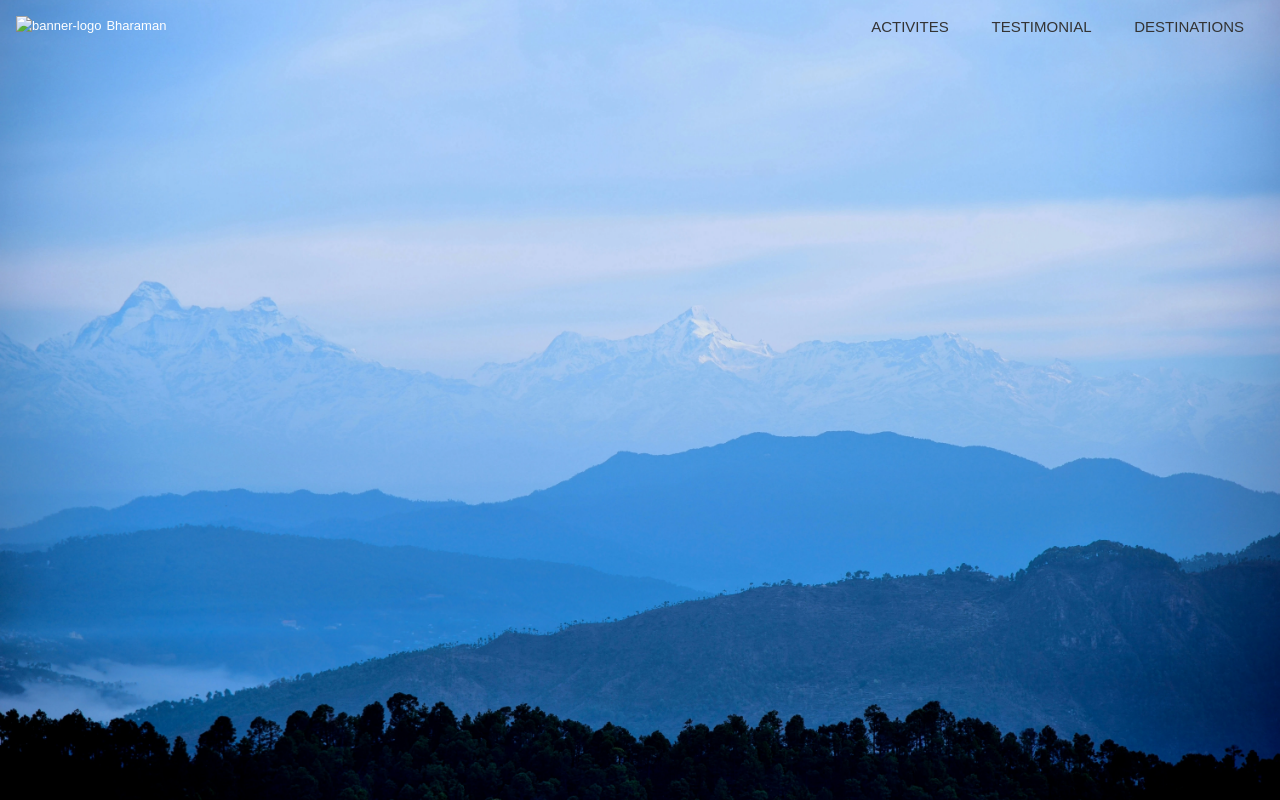
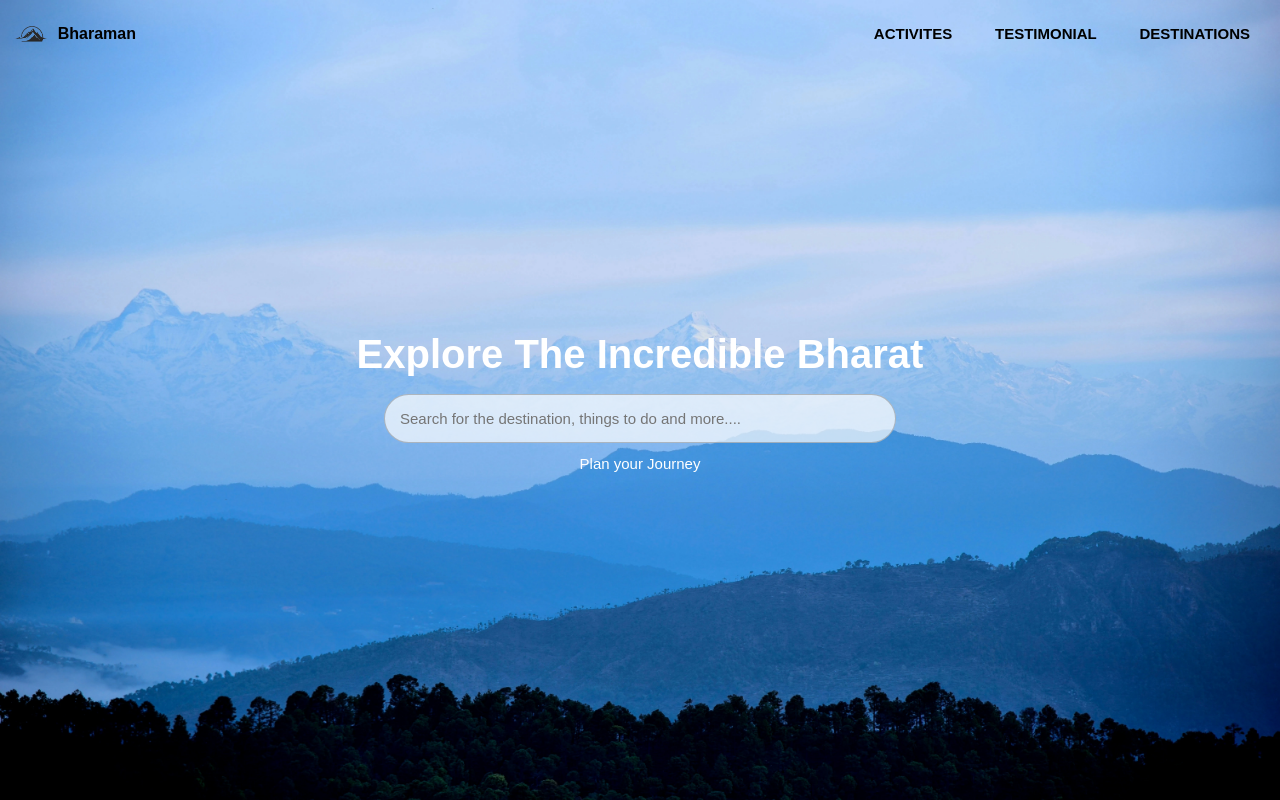
Before and after one commit to ShubhMHUi/Bhraman, a plain HTML site: page index.html in a window 1280 px wide. Drawn offline with Linux system fonts and the light colour scheme.

Commit message:
minor changes

```diff
--- a/index.html
+++ b/index.html
@@ -6,6 +6,7 @@
     <meta name="viewport" content="width=device-width, initial-scale=1.0" />
     <link rel="stylesheet" href="normalize.css" />
     <link rel="stylesheet" href="style.css" />
+    <link rel="icon" href="img/favicon.ico" type="icon/x-icon" />
     <title>Bhraman</title>
   </head>
   <body>
@@ -14,7 +15,9 @@
         <img class="header_bg" src="img/2.webp" alt="img" />
         <nav class="navbar">
           <ul class="navbar_brand">
-            <li class="navbar_brand-logo"><img src="" alt="banner-logo" /></li>
+            <li class="navbar_brand-logo">
+              <img src="img/logo.png" alt="banner-logo" />
+            </li>
             <li class="navbar_brand-name">Bharaman</li>
           </ul>
           <div class="navbar-links">
@@ -23,29 +26,23 @@
             <a href="#">DESTINATIONS</a>
           </div>
         </nav>
+
+        <section class="header-content">
+          <h2 class="header-content-title">
+            Explore The Incredible <span> Bharat</span>
+          </h2>
+          <input
+            type="search"
+            name="search"
+            placeholder="Search for the destination, things to do and more...."
+            id="search"
+          />
+          <div class="header-content-link">
+            <i></i>
+            <p>Plan your Journey</p>
+          </div>
+        </section>
       </header>
-
-      <!-- <header class="banner">
-        <nav class="banner-nav">
-          <div class="banner-logo">
-            <img src="" alt="" />
-            <p>Bhraman</p>
-          </div>
-          <ul class="banner-nav-items">
-            <li>ACTIVITES</li>
-            <li>TESTIMONIAL</li>
-            <li>DESTINATIONS</li>
-          </ul>
-        </nav>
-        <div>
-          <h2>Explore The Incredible <span> Bharat</span></h2>
-          <input type="search" name="" id="" />
-          <div>
-            <i></i>
-            <h6>Plan Your Journey</h6>
-          </div>
-        </div>
-      </header> -->
     </main>
   </body>
 </html>
--- a/normalize.css
+++ b/normalize.css
@@ -92,7 +92,7 @@ p {
 img {
   height: 100%;
   width: 100%;
-  object-fit: cover;
+  /* object-fit: cover; */
 }
 
 ::placeholder {
--- a/style.css
+++ b/style.css
@@ -2,10 +2,10 @@
 
 .header {
   display: grid;
-  grid-template-columns: repeat(10, 1fr);
-  grid-template-rows: repeat(7, min-content);
+  /* grid-template-columns: repeat(10, 1fr);
+  grid-template-rows: repeat(7, min-content); */
 
-  img {
+  > img {
     grid-column: 1/-1;
     grid-row: 1/ 1;
     height: 100vh;
@@ -13,28 +13,71 @@
 }
 
 .navbar {
-  display: grid;
   grid-column: 1 / -1;
   grid-row: 1 / 1;
+  padding: 1rem;
+
+  display: grid;
+  grid-template-columns: repeat(10, 1fr);
+  grid-template-rows: repeat(1, 48px);
+
   justify-content: space-between;
-  padding: 1.6rem;
+  align-items: center;
 }
 
 .navbar_brand {
+  grid-row: 1/1;
+
   display: grid;
+  grid-template-rows: repeat(1, 40px);
   justify-content: flex-start;
-  grid-row: 1/1;
+  align-items: center;
   gap: 0.5rem;
+
   .navbar_brand-logo {
+    height: 54px;
     grid-column: 1/1;
     grid-row: 1/1;
+
+    align-self: center;
+    img {
+      height: 64px;
+      object-fit: cover;
+    }
   }
   .navbar_brand-name {
     grid-row: 1/1;
+
+    font-size: 1.6rem;
+    font-weight: 600;
+    color: #000;
   }
 }
 
 .navbar-links {
-  grid-row: 2/1;
+  grid-column: 7/12;
+  grid-row: 1/1;
   justify-self: end;
+  font-weight: 600;
+  a {
+    color: #000;
+  }
 }
+
+.header-content {
+  grid-row: 1/2;
+  grid-column: 1/-1;
+  display: grid;
+  align-content: center;
+  justify-items: center;
+  gap: 1rem;
+  input {
+    padding: 1.5rem;
+    width: 40%;
+    border-radius: 50px;
+    background-color: #ffffffb0;
+  }
+  .header-content-title {
+    font-size: 4rem;
+  }
+}
```
Also changed, not shown: img/logo.png (added).
